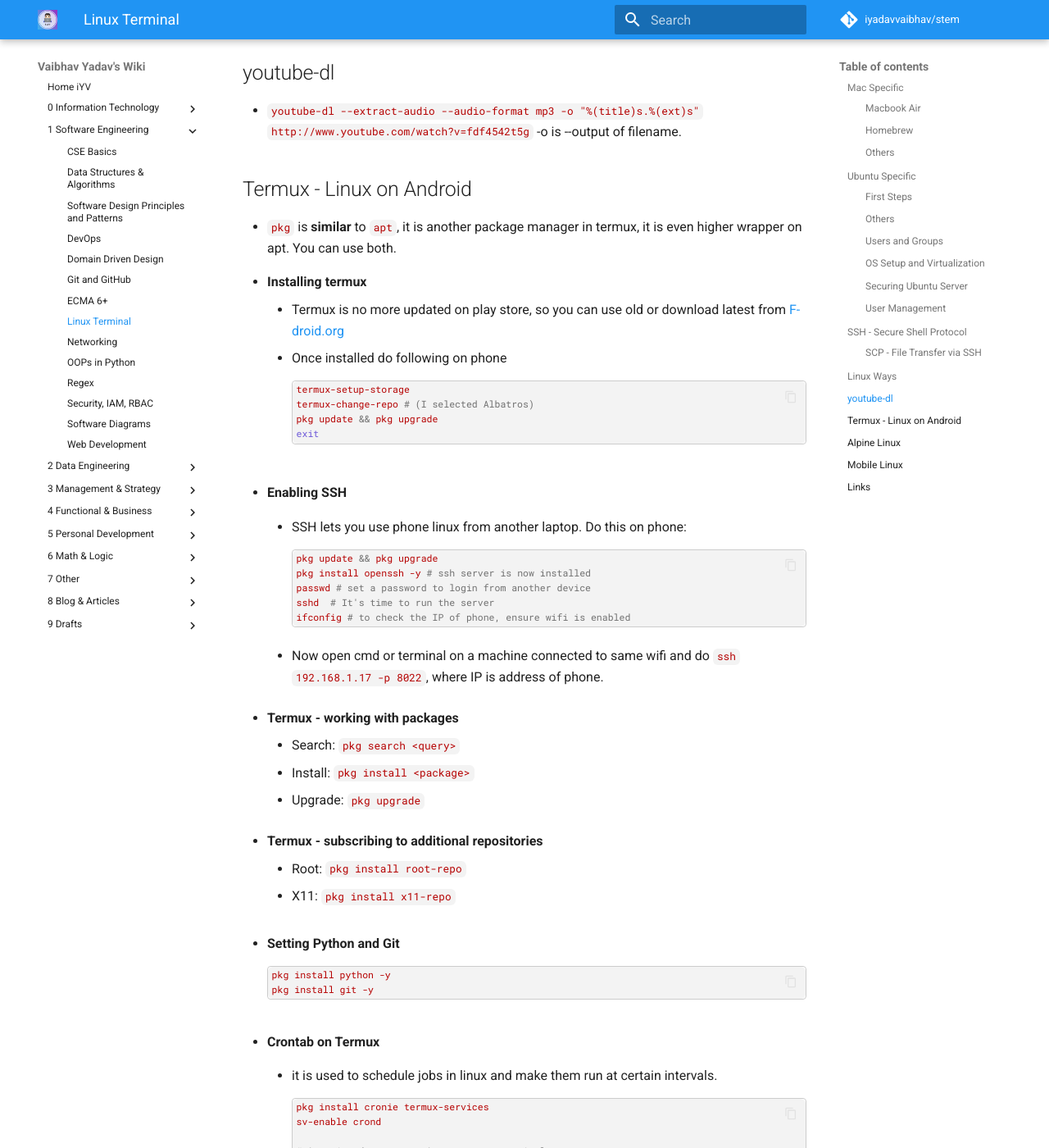
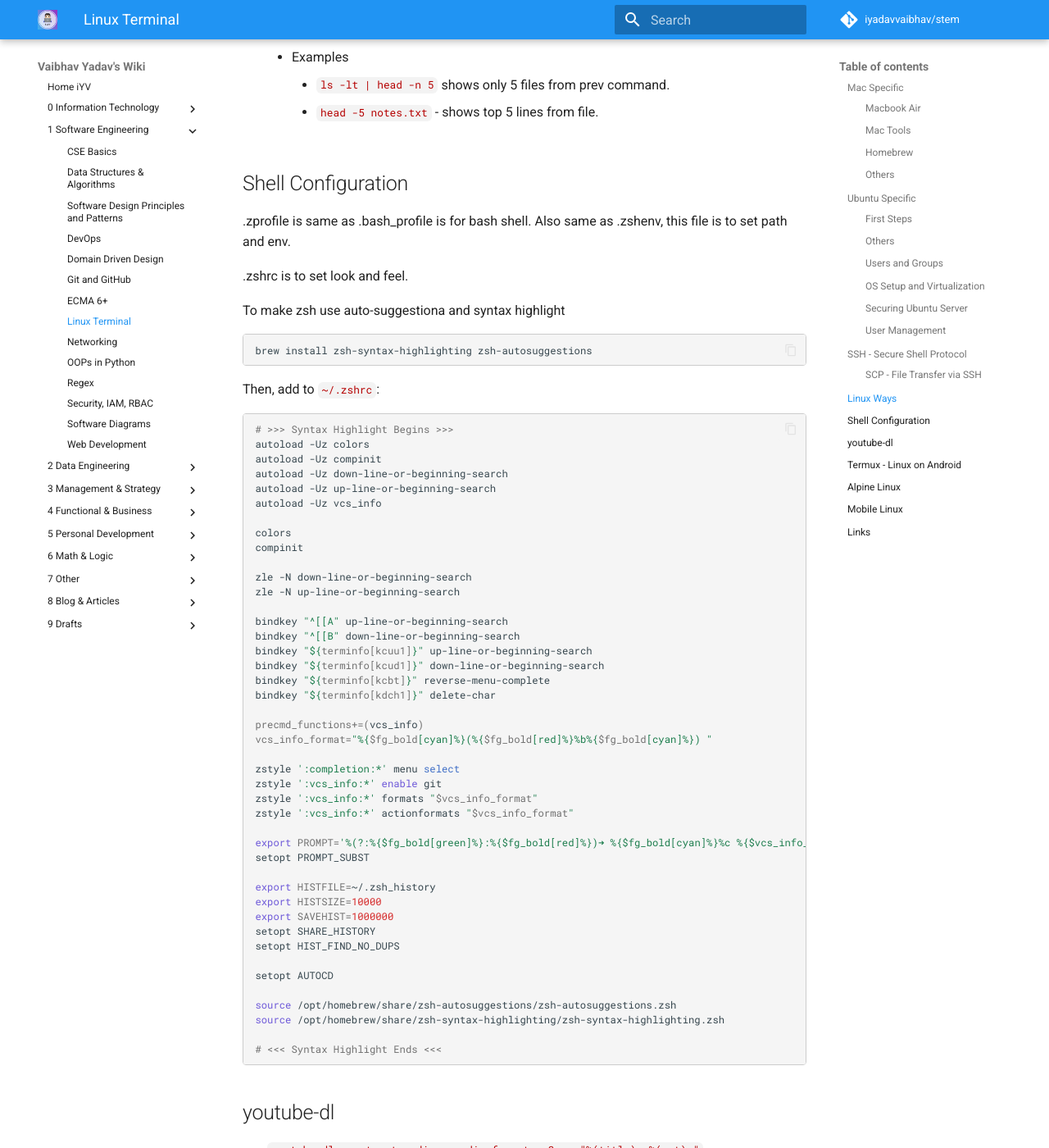
Before and after one commit to iYadavVaibhav/stem, an MkDocs documentation site: the page built from docs/1-Software-Engineering/linux-terminal.md, in a window 1280 px wide and 1400 px high, scrolled down 11426 px. Shown: the whole window at 82% size. Built offline with MkDocs 1.6.1 and Material for MkDocs 9.7.7, drawn with Linux system fonts in a browser that asks for light colours; comment, search, counter and statistics services are not loaded; some of the changed text lies outside the part shown.

Commit message:
mac-updates

````diff
--- a/docs/1-Software-Engineering/linux-terminal.md
+++ b/docs/1-Software-Engineering/linux-terminal.md
@@ -17,6 +17,12 @@
   - left to enter as hash and tilde, `~ #`
   - " above 2, and @ above ?.
 
+### Mac Tools
+
+```sh
+# SQL Client for MySQL, Postgre
+brew install --cask sequel-ace
+```
 
 ### Homebrew
 
@@ -466,6 +472,67 @@
     - `ls -lt | head -n 5` shows only 5 files from prev command.
     - `head -5 notes.txt` - shows top 5 lines from file.
 
+## Shell Configuration
+
+.zprofile is same as .bash_profile is for bash shell. Also same as .zshenv, this file is to set path and env.
+
+.zshrc is to set look and feel.
+
+To make zsh use auto-suggestiona and syntax highlight
+
+```sh
+brew install zsh-syntax-highlighting zsh-autosuggestions
+```
+
+Then, add to `~/.zshrc`:
+
+```sh
+# >>> Syntax Highlight Begins >>>
+autoload -Uz colors
+autoload -Uz compinit
+autoload -Uz down-line-or-beginning-search
+autoload -Uz up-line-or-beginning-search
+autoload -Uz vcs_info
+
+colors
+compinit
+
+zle -N down-line-or-beginning-search
+zle -N up-line-or-beginning-search
+
+bindkey "^[[A" up-line-or-beginning-search
+bindkey "^[[B" down-line-or-beginning-search
+bindkey "${terminfo[kcuu1]}" up-line-or-beginning-search
+bindkey "${terminfo[kcud1]}" down-line-or-beginning-search
+bindkey "${terminfo[kcbt]}" reverse-menu-complete
+bindkey "${terminfo[kdch1]}" delete-char
+
+precmd_functions+=(vcs_info)
+vcs_info_format="%{$fg_bold[cyan]%}(%{$fg_bold[red]%}%b%{$fg_bold[cyan]%}) "
+
+zstyle ':completion:*' menu select
+zstyle ':vcs_info:*' enable git
+zstyle ':vcs_info:*' formats "$vcs_info_format"
+zstyle ':vcs_info:*' actionformats "$vcs_info_format"
+
+export PROMPT='%(?:%{$fg_bold[green]%}:%{$fg_bold[red]%})➜ %{$fg_bold[cyan]%}%c %{$vcs_info_msg_0_%}%{$reset_color%}'
+setopt PROMPT_SUBST
+
+export HISTFILE=~/.zsh_history
+export HISTSIZE=10000
+export SAVEHIST=1000000
+setopt SHARE_HISTORY
+setopt HIST_FIND_NO_DUPS
+
+setopt AUTOCD
+
+source /opt/homebrew/share/zsh-autosuggestions/zsh-autosuggestions.zsh
+source /opt/homebrew/share/zsh-syntax-highlighting/zsh-syntax-highlighting.zsh
+
+# <<< Syntax Highlight Ends <<<
+```
+
+
 ## youtube-dl
 
 - `youtube-dl --extract-audio --audio-format mp3 -o "%(title)s.%(ext)s" http://www.youtube.com/watch?v=fdf4542t5g` -o is --output of filename.
````
Also changed, not shown: docs/0-Information-Technology/docker.md (+3 -1 lines), docs/8-Blog-&-Articles/fake-data-using-faker.md (+2 -2 lines).
